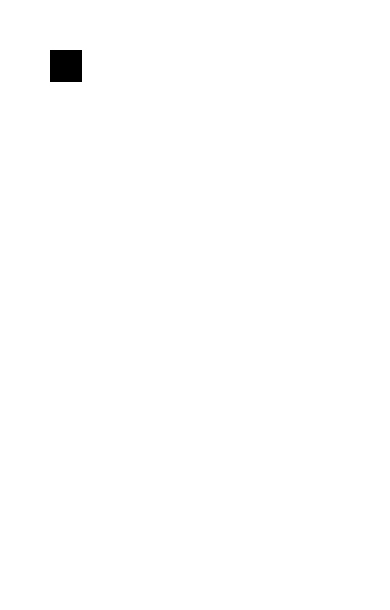
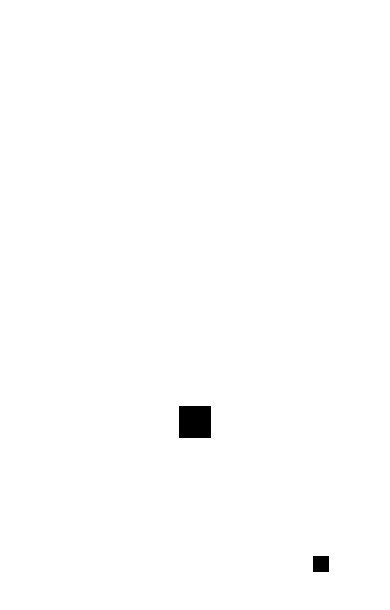
Before and after one commit to KDLBLUEICE/LittleBlackSquare, a React (Vite) app in the folder reactproject1/: page / in a window 390 px wide. Shown: the top 610 px of the page. Built offline with nearby package versions, Linux system fonts and the light colour scheme.

Commit message:
added sprite, fixed border issues

```diff
--- a/reactproject1/src/App.css
+++ b/reactproject1/src/App.css
@@ -24,10 +24,19 @@ body, html {
     justify-content: center;
 }
 
+.square, .sprite {
+    position: absolute;
+    transition: transform 0.05s; /* Smooth and fast transition */
+}
+
 .square {
     width: 32px;
     height: 32px;
     background-color: black;
-    position: absolute;
-    transition: transform 0.1s;
 }
+
+.sprite {
+    width: 16px;
+    height: 16px;
+    background-color: black;
+}
--- a/reactproject1/src/App.jsx
+++ b/reactproject1/src/App.jsx
@@ -3,9 +3,11 @@ import React, { useState, useEffect } from 'react';
 import './App.css';
 
 const SQUARE_SIZE = 32;
+const SPRITE_SIZE = SQUARE_SIZE / 2;
 
 const App = () => {
-    const [position, setPosition] = useState({ top: 50, left: 50 });
+    const [position, setPosition] = useState({ top: window.innerHeight / 2 - SQUARE_SIZE / 2, left: window.innerWidth / 2 - SQUARE_SIZE / 2 });
+    const [spritePosition, setSpritePosition] = useState({ top: Math.random() * (window.innerHeight - SPRITE_SIZE), left: Math.random() * (window.innerWidth - SPRITE_SIZE) });
 
     const handleKeyDown = (event) => {
         const { key } = event;
@@ -13,16 +15,16 @@ const App = () => {
             let newPos = { ...prevPosition };
             switch (key) {
                 case 'ArrowUp':
-                    newPos.top = Math.max(newPos.top - 10, 0);
+                    newPos.top = Math.max(newPos.top - 20, 0);
                     break;
                 case 'ArrowDown':
-                    newPos.top = Math.min(newPos.top + 10, window.innerHeight - SQUARE_SIZE);
+                    newPos.top = Math.min(newPos.top + 20, window.innerHeight - SQUARE_SIZE);
                     break;
                 case 'ArrowLeft':
-                    newPos.left = Math.max(newPos.left - 10, 0);
+                    newPos.left = Math.max(newPos.left - 20, 0);
                     break;
                 case 'ArrowRight':
-                    newPos.left = Math.min(newPos.left + 10, window.innerWidth - SQUARE_SIZE);
+                    newPos.left = Math.min(newPos.left + 20, window.innerWidth - SQUARE_SIZE);
                     break;
                 default:
                     return prevPosition;
@@ -36,21 +38,56 @@ const App = () => {
         const newLeft = Math.min(Math.max(touch.clientX - SQUARE_SIZE / 2, 0), window.innerWidth - SQUARE_SIZE);
         const newTop = Math.min(Math.max(touch.clientY - SQUARE_SIZE / 2, 0), window.innerHeight - SQUARE_SIZE);
 
-        setPosition({
-            top: newTop,
-            left: newLeft,
+        setPosition({ top: newTop, left: newLeft });
+    };
+
+    const moveSpriteRandomly = () => {
+        setSpritePosition({
+            top: Math.random() * (window.innerHeight - SPRITE_SIZE),
+            left: Math.random() * (window.innerWidth - SPRITE_SIZE),
         });
     };
 
+    const checkCollision = (mainPos, spritePos) => {
+        const overlap = !(mainPos.left + SQUARE_SIZE < spritePos.left ||
+            spritePos.left + SPRITE_SIZE < mainPos.left ||
+            mainPos.top + SQUARE_SIZE < spritePos.top ||
+            spritePos.top + SPRITE_SIZE < mainPos.top);
+
+        if (overlap) {
+            console.log('Collision detected!');
+            // Handle the collision here
+        }
+    };
+
     useEffect(() => {
+        const handleResize = () => {
+            setPosition((prevPos) => ({
+                top: Math.min(prevPos.top, window.innerHeight - SQUARE_SIZE),
+                left: Math.min(prevPos.left, window.innerWidth - SQUARE_SIZE),
+            }));
+            setSpritePosition((prevPos) => ({
+                top: Math.min(prevPos.top, window.innerHeight - SPRITE_SIZE),
+                left: Math.min(prevPos.left, window.innerWidth - SPRITE_SIZE),
+            }));
+        };
+
         window.addEventListener('keydown', handleKeyDown);
         window.addEventListener('touchmove', handleTouchMove);
+        window.addEventListener('resize', handleResize);
+
+        const spriteInterval = setInterval(() => {
+            moveSpriteRandomly();
+            checkCollision(position, spritePosition);
+        }, 1000);
 
         return () => {
             window.removeEventListener('keydown', handleKeyDown);
             window.removeEventListener('touchmove', handleTouchMove);
+            window.removeEventListener('resize', handleResize);
+            clearInterval(spriteInterval);
         };
-    }, []);
+    }, [position, spritePosition]);
 
     return (
         <div className="container">
@@ -58,6 +95,10 @@ const App = () => {
                 className="square"
                 style={{ top: `${position.top}px`, left: `${position.left}px` }}
             ></div>
+            <div
+                className="sprite"
+                style={{ top: `${spritePosition.top}px`, left: `${spritePosition.left}px` }}
+            ></div>
         </div>
     );
 };
```
